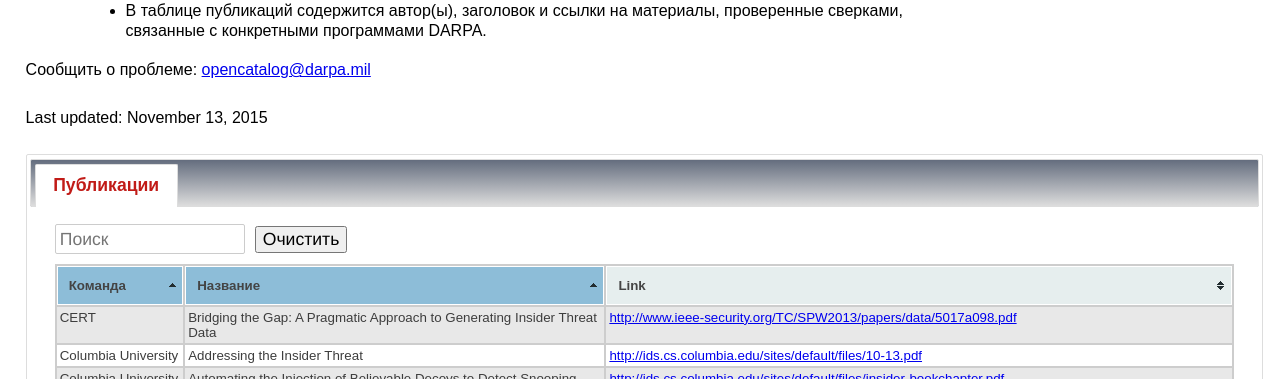
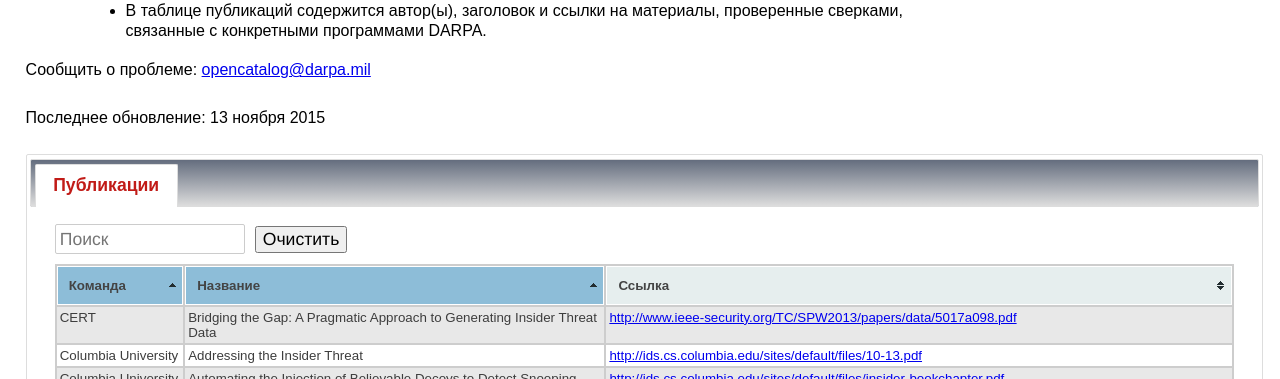
Before and after one commit to kant2002/darpa-ru, a Jekyll site: the page built from ru/ADAMS.html, in a window 1280 px wide and 900 px high, scrolled down 302 px. Shown: the part 151-530 px from the top of the window. Built offline with Jekyll 4.4.1, drawn with Linux system fonts in a browser that asks for light colours.

Commit message:
New translations ADAMS.html (Russian)

```diff
--- a/ru/ADAMS.html
+++ b/ru/ADAMS.html
@@ -4,9 +4,9 @@
 office: Information Innovation Office (I2O)
 ---
 <h2><a href='http://www.darpa.mil/program/anomaly-detection-at-multiple-scales' class='programlink'>Anomaly Detection at Multiple Scales (ADAMS)</a></h2>
-<div class='left-paragraph'><p>Программа Anomaly Detection at Multiple Scales (ADAMS) направлена на создание, адаптацию и применение технологии для аномалии характеристик и обнаружения в массивных наборах данных. Аномалии в данных содержат сбор дополнительной, активной информации в широком диапазоне реальных миров.<p><p>Менеджер программ: <a href='http://www.darpa.mil/staff/dr-angelos-keromytis' class='programmanagerlink'>Dr. Angelos Keromytis</a></p><p>Контакт: <a href='mailto:angelos.keromytis@darpa.mil'>angelos.keromytis@darpa.mil</a><p><p>Содержимое, приводимое ниже, было подготовлено организациями, которые частично финансируются ДАРПА; мнения и выводы, содержащиеся в нем, являются авторскими и не должны толковаться как представляющие официальную политику или одобрения, выраженные явно или подразумеваемые, ДАРПА или правительства США.</p><ul><li>В таблице публикаций содержится автор(ы), заголовок и ссылки на материалы, проверенные сверками, связанные с конкретными программами DARPA.</li></ul><p>Сообщить о проблеме: <a href="mailto:opencatalog@darpa.mil">opencatalog@darpa.mil</a></p><p>Last updated: November 13, 2015</p></div><div id='dialog'></div><div id='tabs' class='table-tabs'><ul><li><a href='#tabs1'>Публикации</a></li></ul><div id='publications'><div id='tabs1'><input class='search' placeholder='Поиск' id='search1'/><button class='clear_button' id='clear1'>Очистить</button><table id='pubs' class='tablesorter'>
+<div class='left-paragraph'><p>Программа Anomaly Detection at Multiple Scales (ADAMS) направлена на создание, адаптацию и применение технологии для аномалии характеристик и обнаружения в массивных наборах данных. Аномалии в данных содержат сбор дополнительной, активной информации в широком диапазоне реальных миров.<p><p>Менеджер программ: <a href='http://www.darpa.mil/staff/dr-angelos-keromytis' class='programmanagerlink'>Dr. Angelos Keromytis</a></p><p>Контакт: <a href='mailto:angelos.keromytis@darpa.mil'>angelos.keromytis@darpa.mil</a><p><p>Содержимое, приводимое ниже, было подготовлено организациями, которые частично финансируются ДАРПА; мнения и выводы, содержащиеся в нем, являются авторскими и не должны толковаться как представляющие официальную политику или одобрения, выраженные явно или подразумеваемые, ДАРПА или правительства США.</p><ul><li>В таблице публикаций содержится автор(ы), заголовок и ссылки на материалы, проверенные сверками, связанные с конкретными программами DARPA.</li></ul><p>Сообщить о проблеме: <a href="mailto:opencatalog@darpa.mil">opencatalog@darpa.mil</a></p><p>Последнее обновление: 13 ноября 2015</p></div><div id='dialog'></div><div id='tabs' class='table-tabs'><ul><li><a href='#tabs1'>Публикации</a></li></ul><div id='publications'><div id='tabs1'><input class='search' placeholder='Поиск' id='search1'/><button class='clear_button' id='clear1'>Очистить</button><table id='pubs' class='tablesorter'>
  <thead>
- <tr><th>Команда</th><th>Название</th><th>Link</th></tr>
+ <tr><th>Команда</th><th>Название</th><th>Ссылка</th></tr>
  </thead>
  <tbody  class='list'><tr>
   <td class='team'>Palo Alto Research Center<a name='Palo Alto Research Center'></a></td>
```
